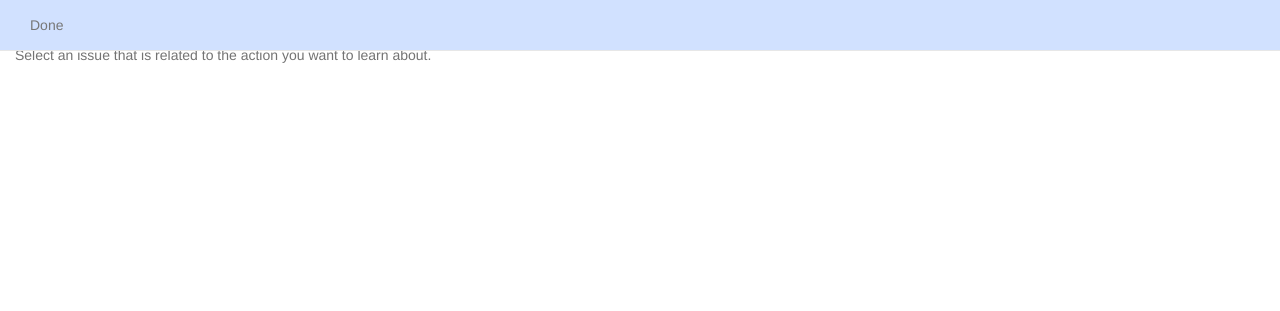
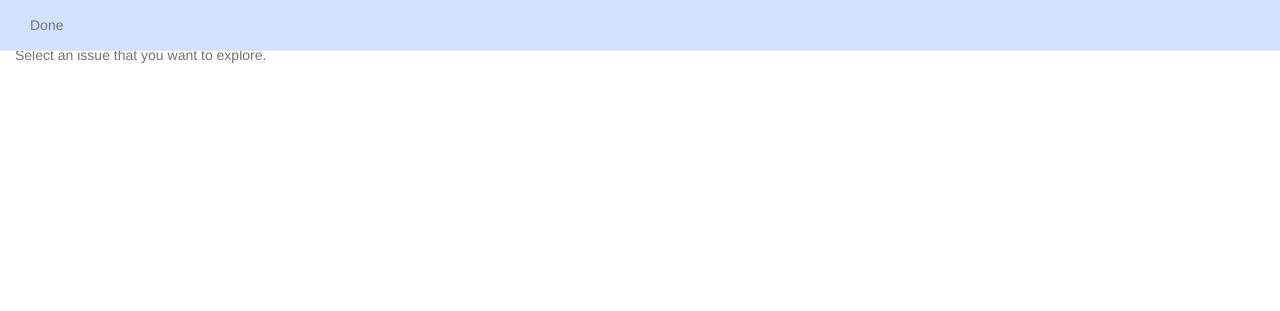
Before and after one commit to michaelcrubenstein/IDoDeclare, a Django app: page /dico/issues/ in a window 1280 px wide. Shown: the top 311 px of the page. Run offline with Django 3.2, Linux system fonts and the light colour scheme; some libraries are stand-ins or nearby versions.

Commit message:
Fix bug ID-00005
Change the Learn About an Action command to “Explore an Issue”

```diff
--- a/dico/templates/dico/home.html
+++ b/dico/templates/dico/home.html
@@ -201,7 +201,7 @@
 		</style>
 		<footer>
 			<span id="id_createActionSpan" class="text-muted"><a id="id_createActionLink">Create an Action</a></span>
-			<span id="id_learnActionSpan" class="text-muted"><a id="id_learnActionLink">Learn About an Action</a></span>
+			<span id="id_learnActionSpan" class="text-muted"><a id="id_learnActionLink">Explore an Issue</a></span>
 			<span id="id_changeVoteSpan" class="text-muted"><a id="id_changeVoteLink">Change Your Vote</a></span>
 			<span id="id_shareStorySpan" class="text-muted"><a id="id_shareStoryLink">Share a Story</a></span>
 			<span id="id_editInterestsSpan" class="text-muted"><a id="id_editInterestsLink">Identify Your Interests</a></span>
--- a/dico/views.py
+++ b/dico/views.py
@@ -1056,7 +1056,7 @@ def issues(request):
     actionPanel = request.GET.get('actionPanel', defaultPanel);
 
     helpTexts = { 'vote': 'Select an issue that is related to the action you want to vote on.', \
-                  'debate': 'Select an issue that is related to the action you want to learn about.', \
+                  'debate': 'Select an issue that you want to explore.', \
                   'issues': 'Select an issue that is related to the action you want to label.', \
                   'maps': 'Select an issue that is related to the action you want to analyze.', \
                   'story': 'Select an issue that is related to the action you want to create a story for.' }
```
